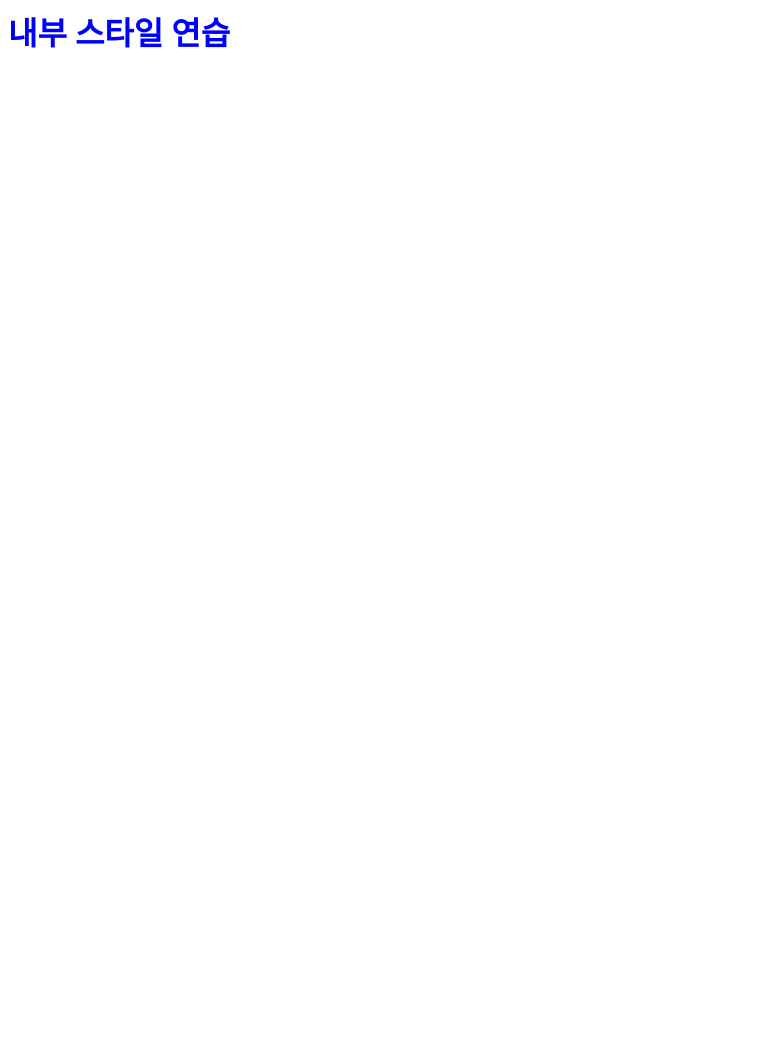
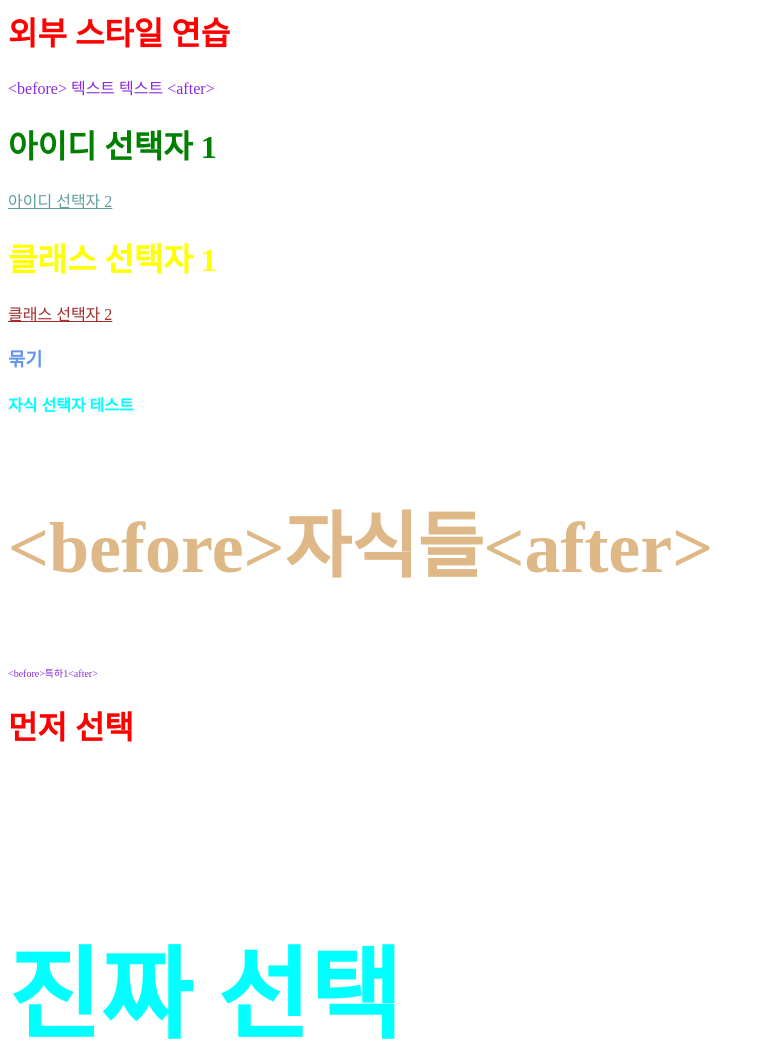
Before and after one commit to clomoeek/web-design, a plain HTML site: page based_css/index.html in a window 1280 px wide. Shown: the top 1063 px of the page, without its empty margins (0-765 px from the left). Before the commit the page ends 800 px from the top, so only its background shows below. Drawn offline with Linux system fonts and the light colour scheme.

Commit message:
20241201

```diff
--- a/based_css/index.html
+++ b/based_css/index.html
@@ -1,11 +1,53 @@
 <head>
     <title>스타일 연습</title>
-    <style>
-        h1{
-            color:blue;
-        }
-    </style>
+    <link rel="stylesheet" href="style.css">
 </head>
 <body>
-    <h1>내부 스타일 연습</h1>
+    <!-- html 외부에서 css style 적용 -->
+    <h1>외부 스타일 연습</h1>
+
+    <p> 텍스트 텍스트 </p>
+
+    <!-- 아이디 선택자 -->
+    <h1 id="title">아이디 선택자 1</h1>
+
+    <a id="title2" href="#">아이디 선택자 2</a>
+
+    <!-- 클래스 선택자 -->
+    <h1 class="yes">클래스 선택자 1</h1>
+
+    <a class="no" href="#">클래스 선택자 2</a>
+
+    <!-- 선언부가 같으면 묶기도 가능 -->
+    <h3> 묶기 </h3>
+
+    <!-- 자식 선택자 -->
+    <h4 class="box">자식 선택자 테스트
+        <p>자식들</p>
+    </h4>
+
+    <!-- 하위 선택자 -->
+    <div>
+        <p>특하1</p>
+    </div>
+
+    <!-- 인접 형제 선택자 -->
+    <h1>먼저 선택</h1>
+    <h5>진짜 선택</h5>
+    <h5>얘는 선택 안됨</h5>
+
+    <!-- 일반 형제 선택자 -->
+    <h2>먼저 선택</h2>
+    <h5>진짜 선택 1</h5>
+    <h5>진짜 선택 2</h5>
+
+    <!-- 가상 요소 선택자 -->
+    <p>Lorem, ipsum dolor</p>
+
+    <!-- 링크 가상 클래스 선택자 -->
+    <a href="#">링크 가상 클래스</a>
+
+    <!-- 동작 가상 클래스 선택자 -->
+    <button type="button" id="button01">버튼 테스트</button>
+
 </body>
--- /dev/null
+++ b/based_css/style.css
@@ -0,0 +1,98 @@
+/* 주석의 작성 */
+
+/* 전체 선택자: 모든 요소들을 한번에 선택 및 적용 */
+*{
+    color:aqua;
+}
+
+/* 태그 선택자: 모든 태그에 적용 */
+p{
+    color:blueviolet;
+}
+
+h1{
+    color:red;
+}
+
+/* id 선택자: 해당 id에 적용 */
+#title{
+    color:green;
+}
+
+/* id 선택자: 해당 id에 적용하되, 속성을 선택하는 것도 가능 */
+#title2[href="#"]{
+    color:cadetblue;
+}
+
+/* class 선택자: 해당 class에 적용 */
+.yes{
+    color:yellow;
+}
+
+/* class 선택자: 해당 class에 적용하되, 속성을 선택하는 것도 가능 */
+.no[href="#"]{
+    color:brown;
+}
+
+/* 선언부가 같으면 아래와 같이 , 를 사용하여 묶을 수 있음 */
+h3, #title3, .noo{
+    color:cornflowerblue;
+}
+
+/* 자식 선택자: 부모 요소의 하위 객체에 있는 요소에 스타일을 적용 */
+.box > p{
+    color:burlywood;
+    font-size:72px;
+}
+
+/* 하위 선택자: 특정 부모 요소의 하위 객체에 스타일을 적용 */
+div p{
+    font-size:10px;
+}
+
+/* 인접 형제 선택자: 앞에서 선택한 요소 바로 다음에 있는 형제 관계 요소를 선택하여 적용 */
+h1 + h5{
+    font-size:100px;
+}
+
+/* 일반 형제 선택자 : 이전 선택자 요소 다음에 오는 형제 관계 요소들을 선택하여 적용 */
+h2 ~ h5{
+    font-size:200px;
+}
+
+/*
+가상 요소 선택자 : 마치 존재하는 것처럼 취급해 선택 및 적용
+::before : 콘텐츠 앞의 공간을 선택함
+::after : 콘텐츠 뒤의 공간을 선택함
+*/
+p::before{
+    /* content 속성 : css 속성으로 새로운 콘텐츠를 생성함 */
+    content:'<before>';
+}
+p::after{
+    content:'<after>';
+}
+
+/*
+링크 가상 클래스 선택자 : a 태그에서 발생할 수 있는 링크 상태를 이용해 선택
+:link : 방문하지 않음
+:visited : 방문하였음
+*/
+a:link{
+    color:orange;
+}
+a:visited{
+    color:gray;
+}
+
+/*
+동작 가상 클래스 선택자 : 동적으로 변하는 상태를 이용해 선택
+:hover : 마우스를 올렸을 때 선택
+:active : 마우스로 클릭하는 동안 선택
+*/
+#button01:hover{
+    color:blue;
+}
+#button01:active{
+    color:red;
+}
--- a/based_css/styles.css
+++ /dev/null
@@ -1,3 +0,0 @@
-/* 주석의 작성 */
-
-h1{color:red;}
```
Also changed, not shown: based_css/internal.html (added, +13 -0 lines).
